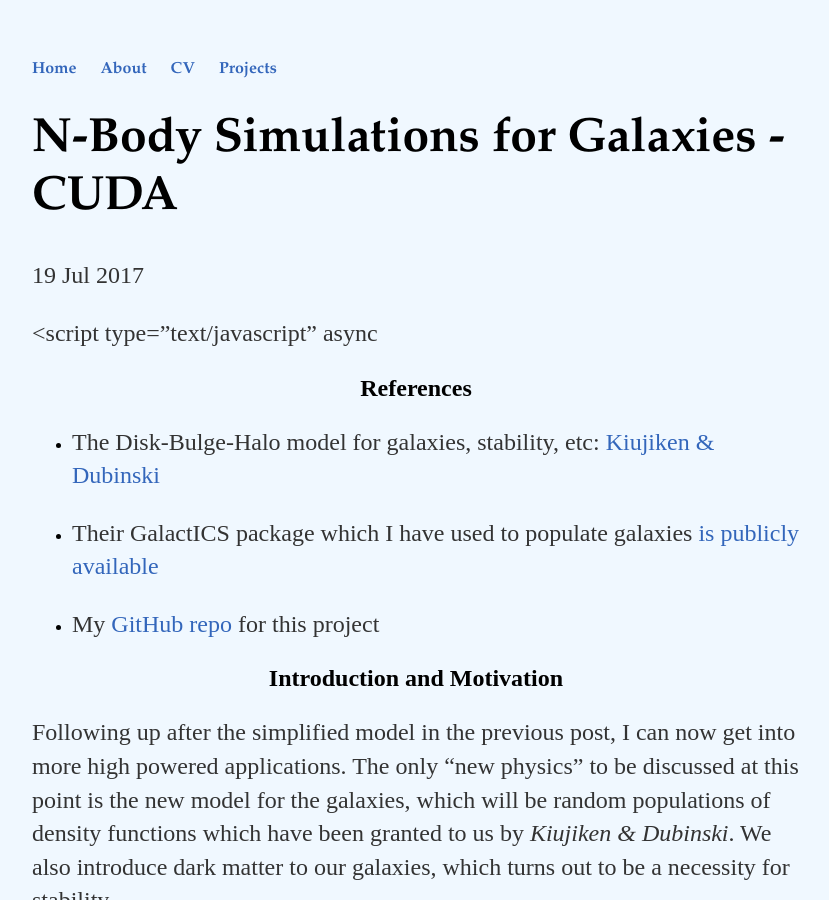
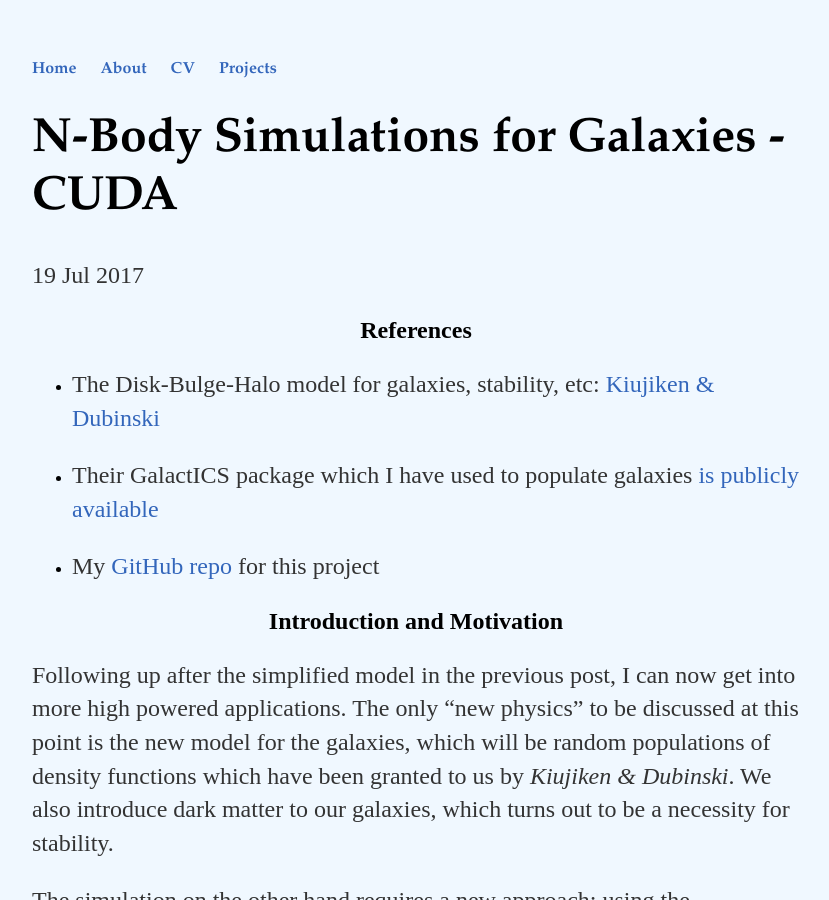
Before and after one commit to Kyle-Lewis/Kyle-Lewis.github.io, a Jekyll site: the page built from _posts/2017-07-19-N-Body-Simulations-For-Galaxies-Cuda.md, in a window 1280 px wide and 900 px high. Shown: the whole window, without its empty margins (224-1053 px from the left). Built offline with Jekyll 4.4.1, drawn with Linux system fonts in a browser that asks for light colours; formulas are drawn with MathJax 3; some of the changed lines change nothing that is shown.

Commit message:
script update

```diff
--- a/_posts/2017-07-19-N-Body-Simulations-For-Galaxies-Cuda.md
+++ b/_posts/2017-07-19-N-Body-Simulations-For-Galaxies-Cuda.md
@@ -13,7 +13,7 @@
 });
 </script>
 <script type="text/javascript" async
-<script src="https://cdnjs.cloudflare.com/ajax/libs/mathjax/2.7.0/MathJax.js?config=TeX-AMS-MML_HTMLorMML" type="text/javascript"></script>
+src="https://cdnjs.cloudflare.com/ajax/libs/mathjax/2.7.0/MathJax.js?config=TeX-AMS-MML_HTMLorMML" type="text/javascript"></script>
 
 <h2 align="center">References</h2>
 
```
